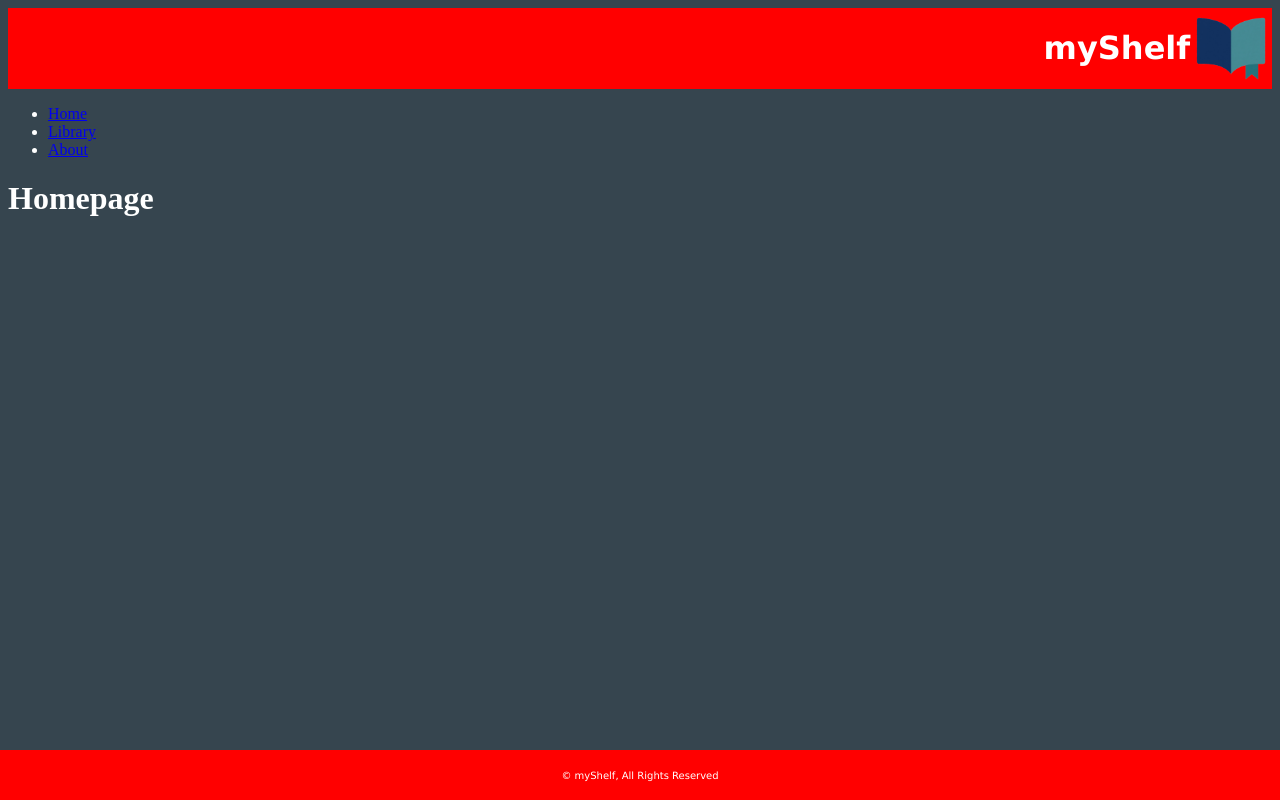
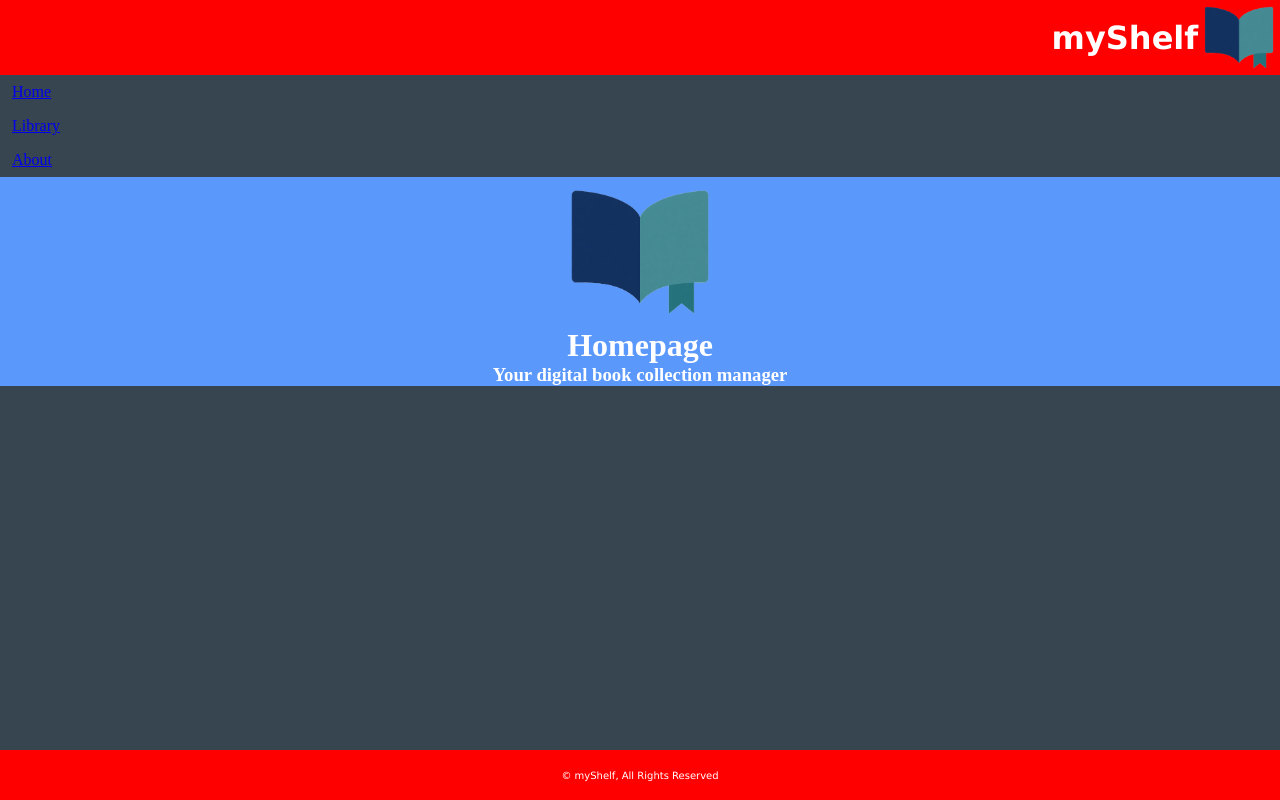
Before and after one commit to caleb-hickey/unit-1-final-project-caleb-hickey, a React (Vite) app: page /home in a window 1280 px wide. Built offline with nearby package versions, Linux system fonts and the light colour scheme.

Commit message:
homepage banner complete, minor styling adjustments for while I'm developing so I don't constantly hate the way it looks

```diff
--- a/src/components/layout/Header.jsx
+++ b/src/components/layout/Header.jsx
@@ -5,7 +5,7 @@ function Header() {
     return(
         <div className="header">
             <h1 className="pageTitle">myShelf</h1>
-            <img className="logo" src={logo}></img>
+            <img className="headerLogo" src={logo}></img>
         </div>
     )
 }
--- a/src/components/pages/HomePage.jsx
+++ b/src/components/pages/HomePage.jsx
@@ -1,8 +1,12 @@
+import logo from '../../assets/Images/logo.png'
+
 function HomePage() {
 
     return(
-        <div>
+        <div className="homepageBanner">
+            <img className="homepageLogo" src={logo}></img>
             <h1>Homepage</h1>
+            <h3>Your digital book collection manager</h3>
         </div>
     );
 }
--- a/src/index.css
+++ b/src/index.css
@@ -1,3 +1,9 @@
+* {
+  margin: 0;
+  padding: 0;
+  box-sizing: border-box;
+}
+
 body {
   background: #36454F;
   color: white;
@@ -23,6 +29,20 @@ body {
 
 .BookCardAuthor{
    grid-column: 2;
+}
+
+li {
+
+  color: white;
+  text-decoration: none;  /* Removes underline */
+  font-size: 16px;
+  padding: 8px 12px;
+  display: block;         /* Makes the entire padding area clickable */
+  transition: 0.3s
+}
+
+li a:visited {
+  color: inherit;
 }
 
 .header {
@@ -62,9 +82,26 @@ body {
   align-items: top;
 }
 
-.logo {
+.headerLogo {
   height: 75px;
   width: fixed;
   display: inline-block;
   align-items: right;
 }
+
+.homepageBanner{
+  display: flex;
+  flex-direction: column;
+  flex-wrap: nowrap;
+  align-items: center;
+  width: auto;
+  justify-content: center;
+  background: rgb(91, 152, 251);
+}
+
+.homepageLogo {
+  height: 150px;
+  width: fixed;
+  display: inline-block;
+  align-items: center;
+}
```
